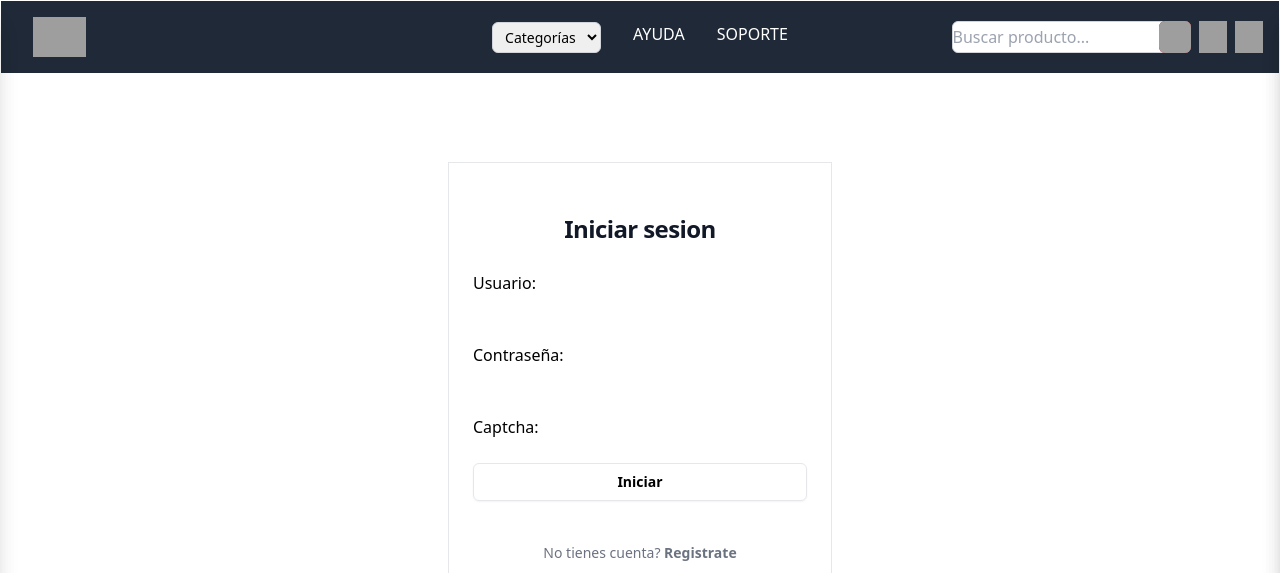
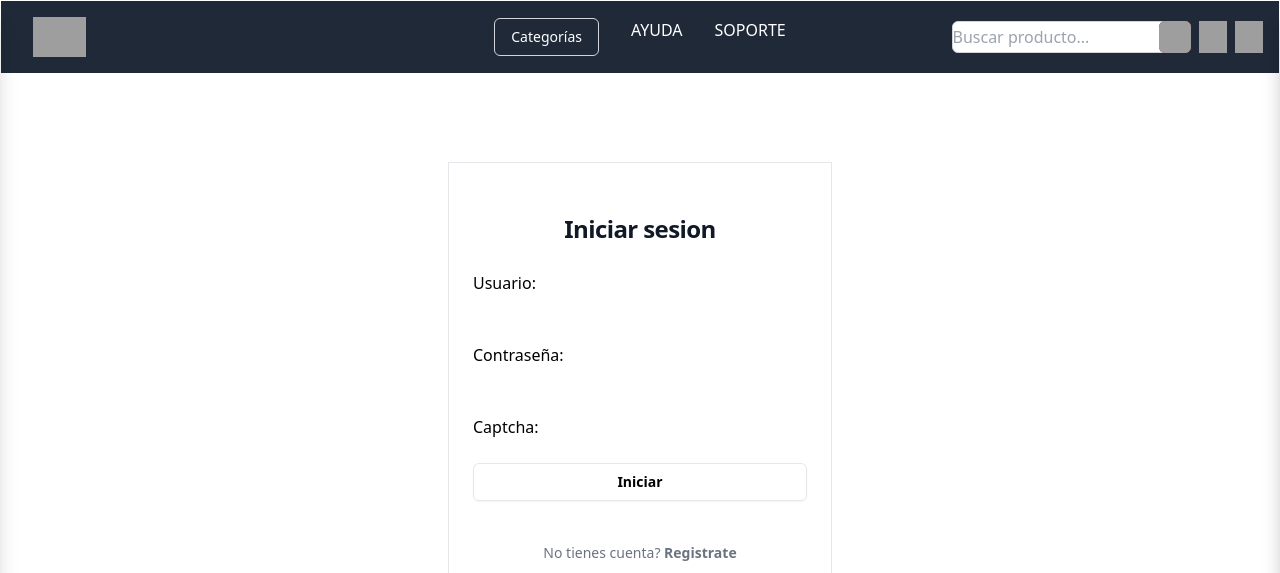
Before and after one commit to pablomarello/proyecto_descuentos2, a Django app: page /login/ in a window 1280 px wide. Shown: the top 573 px of the page. Run offline with Django 5.2, Linux system fonts and the light colour scheme; data that the repository does not hold is empty; parts of the project's set-up code (start-up, migrations or seed data) failed here and were passed over; some libraries are stand-ins or nearby versions; grey boxes are pictures that could not be loaded.

Commit message:
categorias en base

```diff
--- a/proyecto_descuentos2/settings.py
+++ b/proyecto_descuentos2/settings.py
@@ -69,7 +69,7 @@ ROOT_URLCONF = 'proyecto_descuentos2.urls'
 TEMPLATES = [
     {
         'BACKEND': 'django.template.backends.django.DjangoTemplates',
-        'DIRS': ['templates'],
+        'DIRS': [ BASE_DIR / 'templates'],
         'APP_DIRS': True,
         'OPTIONS': {
             'context_processors': [
@@ -77,6 +77,7 @@ TEMPLATES = [
                 'django.template.context_processors.request',
                 'django.contrib.auth.context_processors.auth',
                 'django.contrib.messages.context_processors.messages',
+                'usuario.context_processors.base_categorias',
             ],
         },
     },
--- a/templates/base.html
+++ b/templates/base.html
@@ -36,14 +36,25 @@
 
             <!-- Navbar (centro en desktop, oculto en móvil) -->
             <nav class="hidden lg:flex justify-center max-w space-x-8 lg:w-1/2">
-                <a href="#" class="text-black hover:text-red-700">
-                    <select class="  border border-gray-300 rounded-md px-2 py-1 text-sm font-medium">
-                        <option value="">Categorías</option>
-                        {% for categoria in categorias  %}
-                        <option value="ofertas">{{categoria.nombre}}</option>
-                        {% endfor %}
-                      </select>
-                </a>
+                <div class="relative">
+                    <!-- Botón del dropdown -->
+                    <button class="text-white border border-gray-300 rounded-md px-4 py-2 text-sm font-medium hover:bg-gray-100 hover:text-black" id="dropdownButton">
+                        Categorías
+                    </button>
+
+                    <!-- Contenido del dropdown -->
+                    <div class="absolute hidden mt-2 w-48 bg-white rounded-md shadow-lg z-10" id="dropdownMenu">
+                        <ul class="py-1">
+                            {% for categoria in categorias %}
+                                <li>
+                                    <a href="#" class="block px-4 py-2 text-sm text-gray-700 hover:bg-gray-100">
+                                        {{ categoria.nombre }}
+                                    </a>
+                                </li>
+                            {% endfor %}
+                        </ul>
+                    </div>
+                </div>
                 <a href="#" class="text-white hover:text-red-700">AYUDA</a>
                 <a href="#" class="text-white hover:text-red-700">SOPORTE</a>
             </nav>
@@ -425,6 +436,22 @@
     }
 </script>
 <script>
+    // Script para mostrar/ocultar el menú dropdown
+    const dropdownButton = document.getElementById('dropdownButton');
+    const dropdownMenu = document.getElementById('dropdownMenu');
+
+    dropdownButton.addEventListener('click', () => {
+        dropdownMenu.classList.toggle('hidden');
+    });
+
+    // Ocultar el menú al hacer clic fuera del mismo
+    window.addEventListener('click', (event) => {
+        if (!dropdownButton.contains(event.target) && !dropdownMenu.contains(event.target)) {
+            dropdownMenu.classList.add('hidden');
+        }
+    });
+</script>
+<script>
     // Mostrar/ocultar barra de búsqueda en móvil
     document.getElementById('searchButton').addEventListener('click', function() {
         const mobileSearchBar = document.getElementById('mobileSearchBar');
--- /dev/null
+++ b/usuario/context_processors.py
@@ -0,0 +1,15 @@
+from producto.models import Categoria, Subcategoria
+
+
+def base_categorias(request):
+    categorias = Categoria.objects.all()
+    categorias_con_subcategorias = {}
+    for categoria in categorias:
+        subcategorias= Subcategoria.objects.filter(categoria=categoria)
+        # Añade al diccionario la categoría junto con sus subcategorías
+        categorias_con_subcategorias[categoria] = subcategorias
+
+    return  {
+        'categorias':categorias,
+        'categorias_con_subcategorias':categorias_con_subcategorias
+        }
--- a/usuario/views.py
+++ b/usuario/views.py
@@ -25,16 +25,6 @@ import folium
 from django.db.models import Q
 
 
-def base(request):
-    categorias = Categoria.objects.all()
-    categorias_con_subcategorias = {}
-    for categoria in categorias:
-        subcategorias= Subcategoria.objects.filter(categoria=categoria)
-        # Añade al diccionario la categoría junto con sus subcategorías
-        categorias_con_subcategorias[categoria] = subcategorias
-
-    return render(request, 'usuarios/ind.html', {'categorias':categorias,'categorias_con_subcategorias':categorias_con_subcategorias})
-
 def index(request):
     ofertas = Oferta.objects.filter(activo=True)
     baratos= Oferta.objects.filter(activo=True).order_by('precio_oferta')[:5]
@@ -44,7 +34,11 @@ def index(request):
     # Filtrar las ofertas activas que vencen hoy
     vencen_hoy = Oferta.objects.filter(activo=True, fecha_fin=hoy)
 
-    return render(request, 'usuarios/ind.html', {'categorias':categorias,'ofertas':ofertas, 'baratos':baratos,'vencen_hoy':vencen_hoy })
+    return render(request, 'usuarios/ind.html', {
+        'categorias':categorias,
+        'ofertas':ofertas,
+        'baratos':baratos,
+        'vencen_hoy':vencen_hoy })
 
 
 def buscar(request):
```
